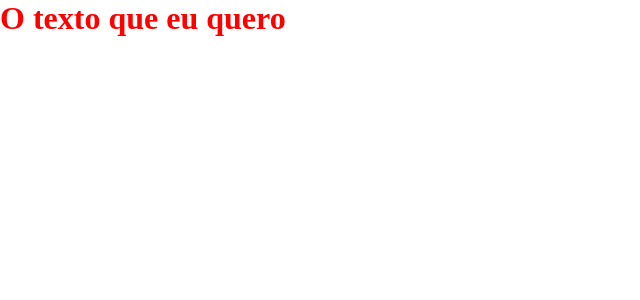
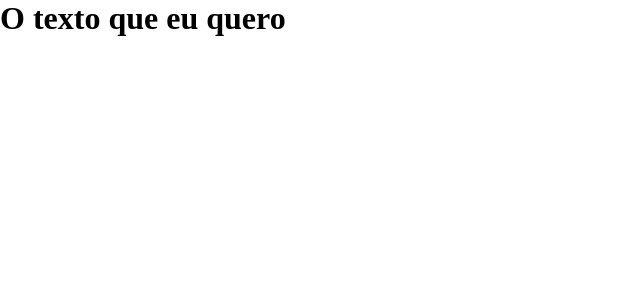
Before and after one commit to dgmaikon/curso-reactjs-nextjs-project-3, a React (Create React App) app: page / in a window 1280 px wide. Shown: the top 300 px of the page, without its empty margins (0-640 px from the left). Built offline with nearby package versions, Linux system fonts and the light colour scheme.

Commit message:
style: change hex colors

```diff
--- a/src/styles/theme.js
+++ b/src/styles/theme.js
@@ -1,8 +1,9 @@
 export const theme = {
 
   colors: {
-    mainBg:'red',
-    secondaryBg:' blue'
+    primaryColor: '#0A1128',
+    secondaryColor: '#dc143c',
+    white: '#FFFFFF',
   },
 
   fonts: {
```
